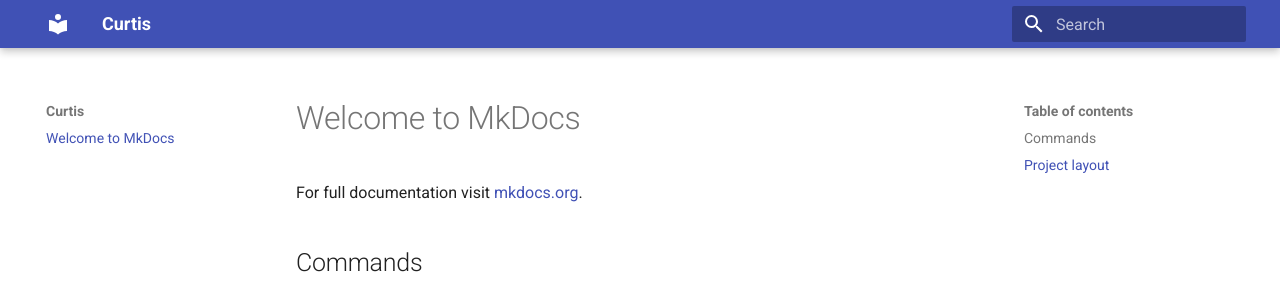
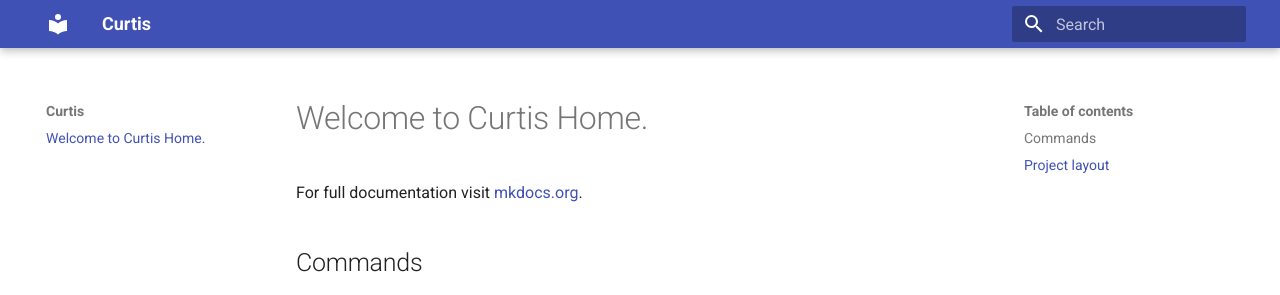
Before and after one commit to ckcd/ckcd.github.io, an MkDocs documentation site: the page built from docs/index.md, in a window 1280 px wide. Shown: the top 295 px of the page. Built offline with MkDocs 1.6.1 and Material for MkDocs 9.7.7, drawn with Linux system fonts in a browser that asks for light colours.

```diff
--- a/docs/index.md
+++ b/docs/index.md
@@ -1,4 +1,4 @@
-# Welcome to MkDocs
+# Welcome to Curtis Home.
 
 For full documentation visit [mkdocs.org](https://www.mkdocs.org).
 
```
Also changed, not shown: 1 other file.
